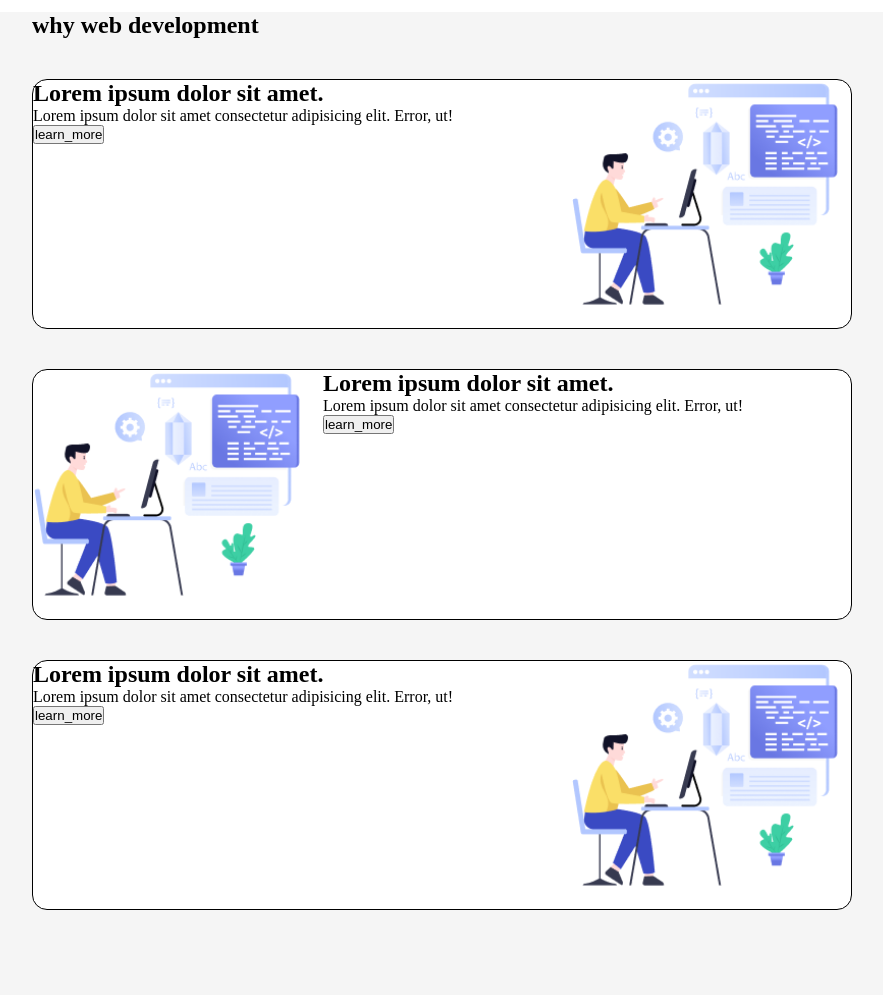
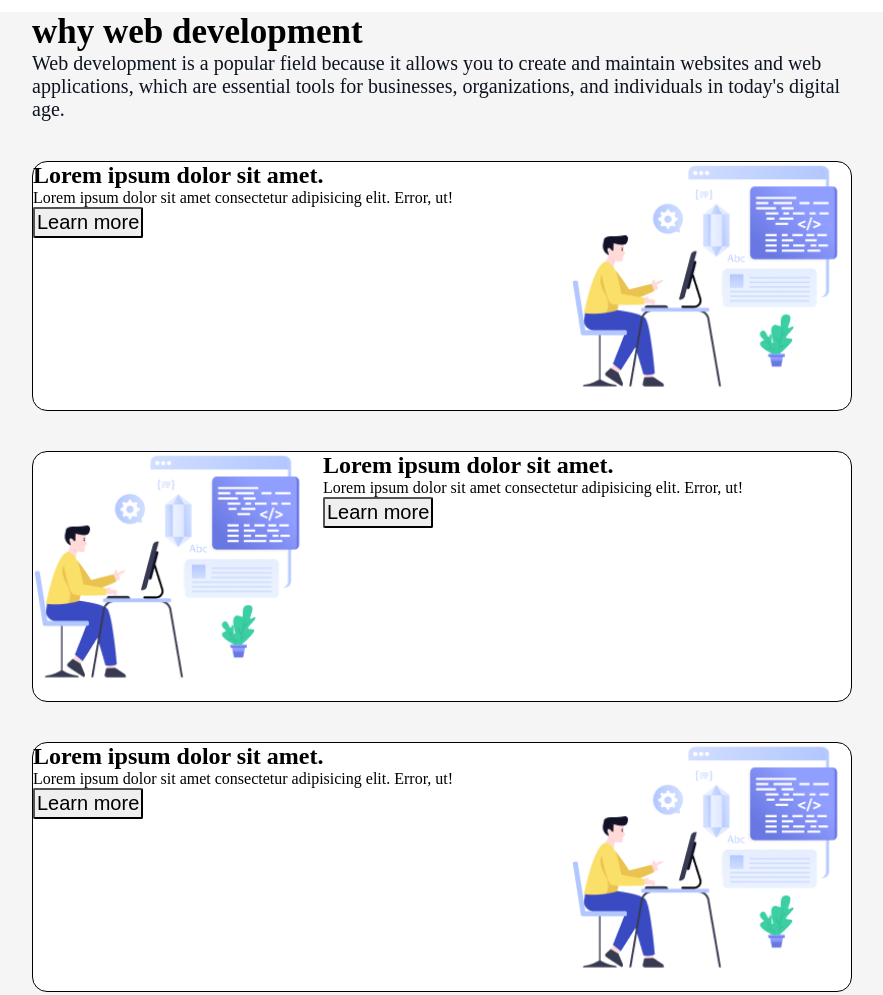
Before and after one commit to shishir-yh/Assignment_1, a plain HTML site: page index.html in a window 1280 px wide. Shown: the part 720-1715 px from the top of the page, without its empty margins (196-1079 px from the left). Drawn offline with Linux system fonts and the light colour scheme; a web font is replaced by a local one.

Commit message:
added  web_1

```diff
--- a/index.html
+++ b/index.html
@@ -117,14 +117,18 @@
         <section class="web_dev">
             <div class="web_child">
                 <div class="description">
-                    <h2>why web development</h2>
+                    <h2 class="part-1-headline">why web development</h2>
+                    <p class="para-styl ">Web development is a popular field because it allows you to create and
+                        maintain websites and web
+                        applications, which are essential tools for businesses, organizations, and individuals in
+                        today's digital age. </p>
                 </div>
 
                 <div class="raw_1 raw_1_display">
                     <div class="raw_1_child1">
                         <h2>Lorem ipsum dolor sit amet. </h2>
                         <p> Lorem ipsum dolor sit amet consectetur adipisicing elit. Error, ut!</p>
-                        <button>learn_more</button>
+                        <button class="learn_btn">Learn more</button>
                     </div>
                     <div class="raw_1_child2">
                         <img src="images/Layer_1.png" class="pg-image" alt="">
@@ -140,7 +144,7 @@
                     <div class="raw_1_child1">
                         <h2>Lorem ipsum dolor sit amet. </h2>
                         <p> Lorem ipsum dolor sit amet consectetur adipisicing elit. Error, ut!</p>
-                        <button>learn_more</button>
+                        <button class="learn_btn">Learn more</button>
 
                     </div>
                 </div>
@@ -149,7 +153,7 @@
                     <div class="raw_1_child1">
                         <h2>Lorem ipsum dolor sit amet. </h2>
                         <p> Lorem ipsum dolor sit amet consectetur adipisicing elit. Error, ut!</p>
-                        <button>learn_more</button>
+                        <button class="learn_btn">Learn more</button>
                     </div>
                     <div class="raw_1_child2">
                         <img src="images/Layer_1.png" class="pg-image" alt="">
--- a/style/main_style.css
+++ b/style/main_style.css
@@ -134,3 +134,9 @@ input[type="submit"] {
     display: flex;
     justify-content: space-between;
 }
+
+.learn_btn {
+    font-size: 20px;
+    border-radius: 2px;
+    padding: 2px;
+}
```
